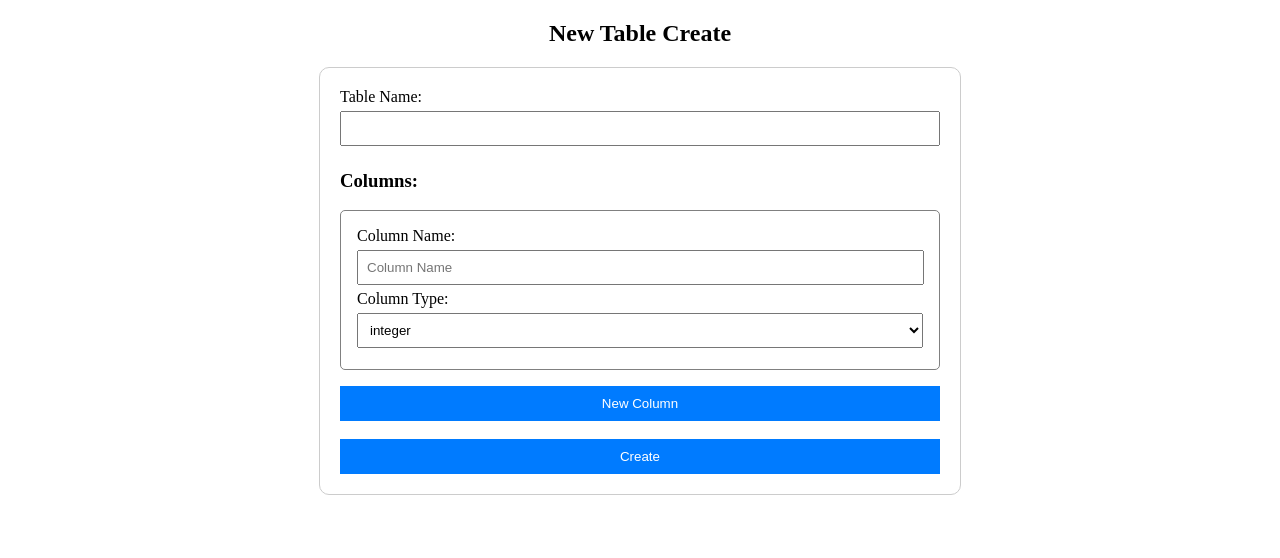
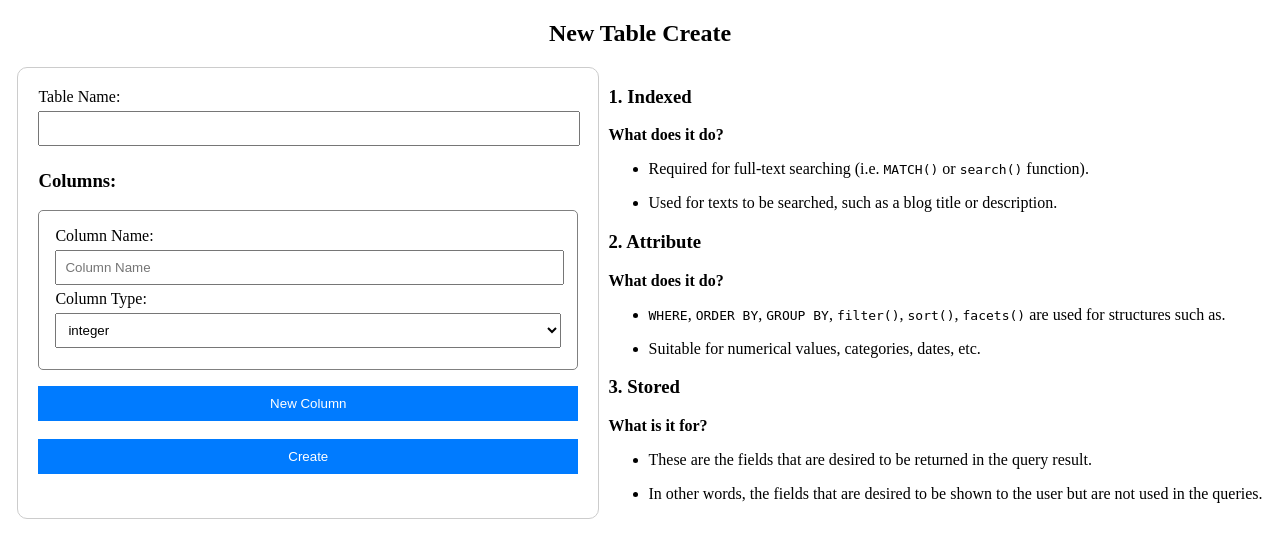
Before and after one commit to OnurTasci/ManticoreSearch-Control-Panel, a PHP site: page /page/create_table.php in a window 1280 px wide. Shown: the top 558 px of the page. Run offline with PHP 8.4, Linux system fonts and the light colour scheme.

Commit message:
Update create_table.php

```diff
--- a/page/create_table.php
+++ b/page/create_table.php
@@ -40,11 +40,11 @@ if ($_SERVER['REQUEST_METHOD'] === 'POST') {
     <meta charset="UTF-8">
     <meta name="viewport" content="width=device-width, initial-scale=1.0">
     <title>Tablo Create</title>
+    <!-- jQuery ekliyoruz -->
     <script src="https://code.jquery.com/jquery-3.6.0.min.js"></script>
     <style>
         form {
             max-width: 600px;
-            margin: 0 auto;
             padding: 20px;
             border: 1px solid #ccc;
             border-radius: 10px;
@@ -90,6 +90,7 @@ if ($_SERVER['REQUEST_METHOD'] === 'POST') {
 
 <h2 style="text-align: center;">New Table Create</h2>
 
+<div style="display: flex;    justify-content: space-evenly;">
 <form action="create_table.php" method="POST">
     <label for="table_name">Table Name:</label>
     <input type="text" id="table_name" name="table_name" required>
@@ -133,6 +134,8 @@ if ($_SERVER['REQUEST_METHOD'] === 'POST') {
             <div class="options" style="display:none;">
                 <label>Indexed:</label>
                 <input type="checkbox" name="columns[0][options][indexed]">
+                <label>Attribute:</label>
+                <input type="checkbox" name="columns[0][options][attribute]">
                 <label>Stored:</label>
                 <input type="checkbox" name="columns[0][options][stored]">
             </div>
@@ -143,10 +146,46 @@ if ($_SERVER['REQUEST_METHOD'] === 'POST') {
     <button type="submit">Create</button>
 </form>
 
+
+<div>
+    <h3>1. <strong>Indexed</strong></h3>
+    <p><strong>What does it do?</strong></p>
+    <ul>
+        <li>
+            <p>Required for full-text searching (i.e. <code>MATCH()</code> or <code>search()</code> function).</p>
+        </li>
+        <li>
+            <p>Used for texts to be searched, such as a blog title or description.</p>
+        </li>
+    </ul>
+    <h3>2. <strong>Attribute</strong></h3>
+    <p><strong>What does it do?</strong></p>
+    <ul>
+        <li>
+            <p><code>WHERE</code>, <code>ORDER BY</code>, <code>GROUP BY</code>, <code>filter()</code>, <code>sort()</code>, <code>facets()</code> are used for structures such as.</p>
+        </li>
+        <li>
+            <p>Suitable for numerical values, categories, dates, etc.</p>
+        </li>
+    </ul>
+    <h3>3. <strong>Stored</strong></h3>
+    <p><strong>What is it for?</strong></p>
+    <ul>
+        <li>
+            <p>These are the fields that are desired to be returned in the query result.</p>
+        </li>
+        <li>
+            <p>In other words, the fields that are desired to be shown to the user but are not used in the queries.</p>
+        </li>
+    </ul>
+
+</div>
+</div>
 <script>
     $(document).ready(function() {
         let columnIndex = 1;
 
+        // Yeni kolon ekleme fonksiyonu
         $('#add-column-btn').click(function() {
             const newColumnDiv = $(`
                 <div class="column">
@@ -185,6 +224,8 @@ if ($_SERVER['REQUEST_METHOD'] === 'POST') {
                     <div class="options" style="display:none;">
                         <label>Indexed:</label>
                         <input type="checkbox" name="columns[${columnIndex}][options][indexed]">
+                        <label>Attribute:</label>
+                        <input type="checkbox" name="columns[${columnIndex}][options][attribute]">
                         <label>Stored:</label>
                         <input type="checkbox" name="columns[${columnIndex}][options][stored]">
                     </div>
@@ -206,7 +247,7 @@ if ($_SERVER['REQUEST_METHOD'] === 'POST') {
                 columnDiv.find('.vector-options').hide();
             }
 
-            if (selectedType === "string") {
+            if (selectedType === "text" || selectedType === "string") {
                 columnDiv.find('.options').show();
             } else {
                 columnDiv.find('.options').hide();
```
